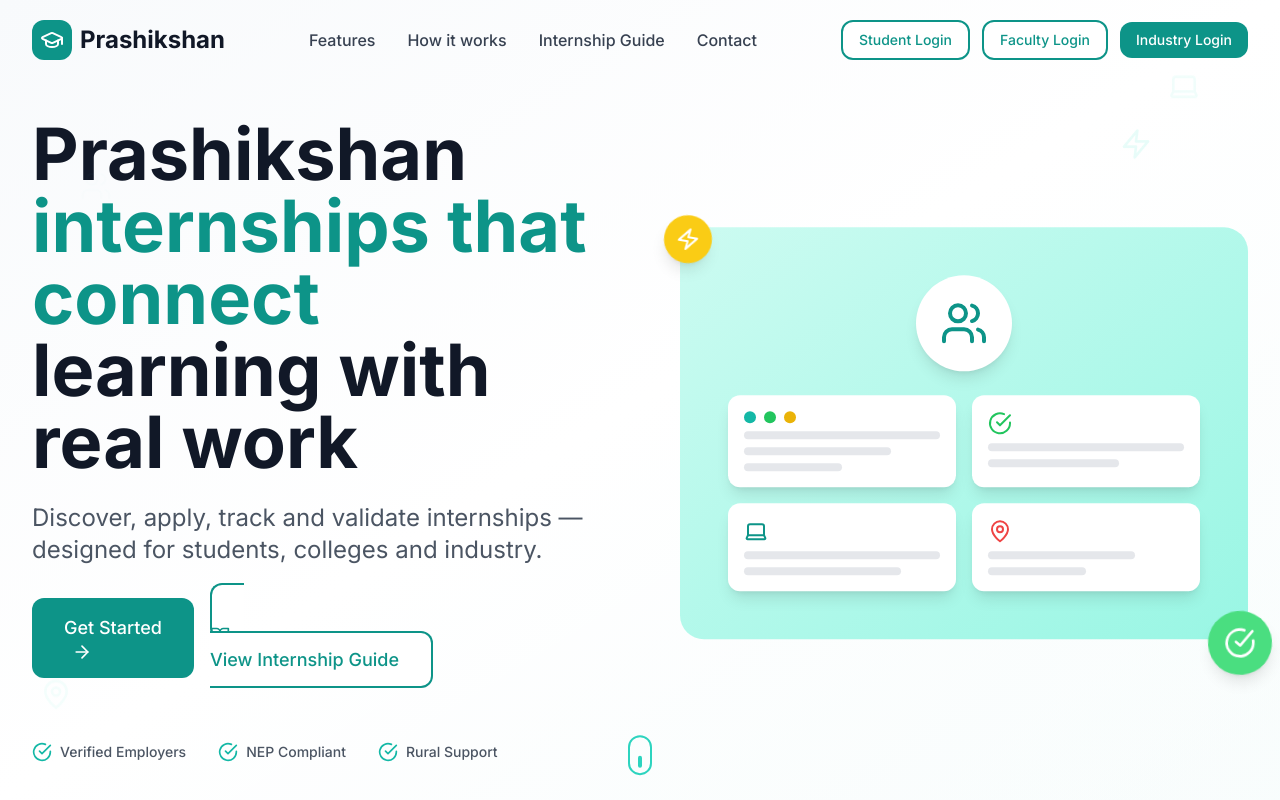
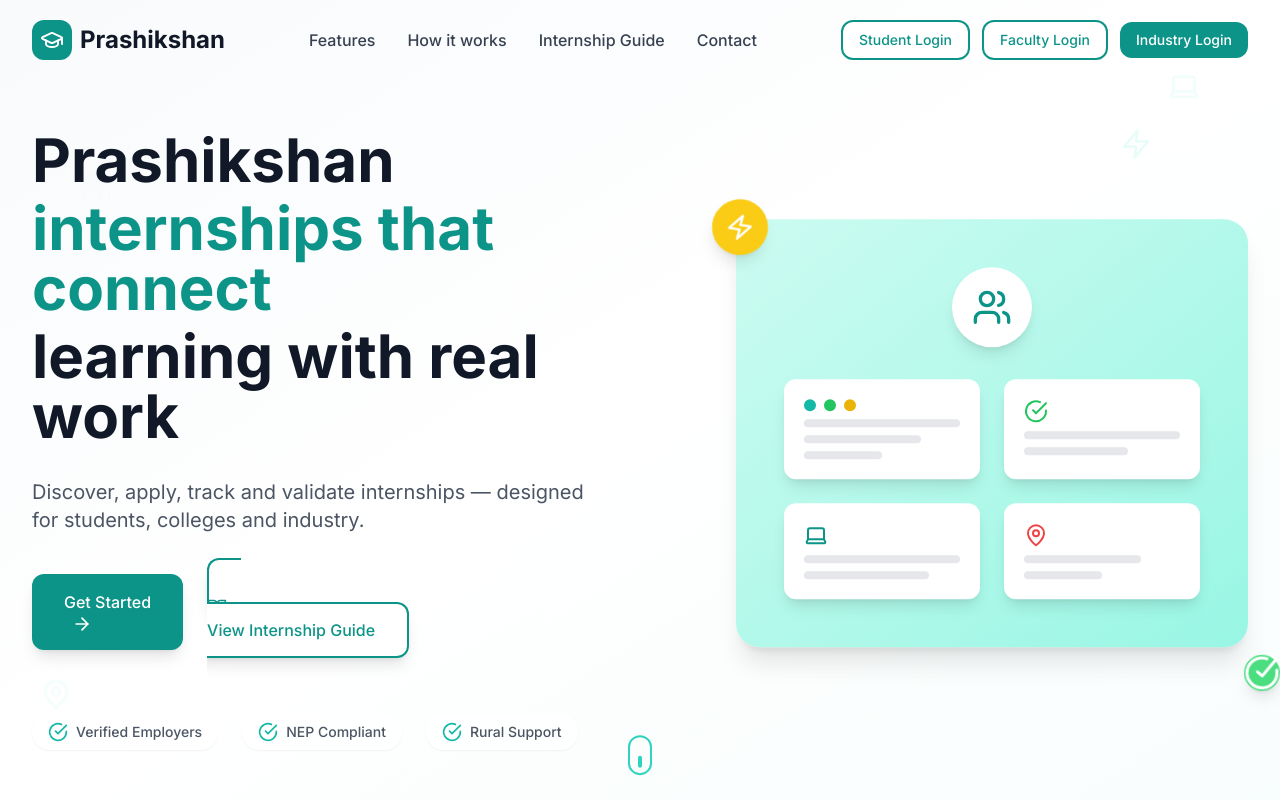
Before and after one commit to natalipawar/Prashikshan-Prototype-2, a React (Vite) app: page / in a window 1280 px wide. Shown: the top 800 px of the page. Built offline with nearby package versions, Linux system fonts and the light colour scheme; the HTML template or start-up script is replaced by a standard one.

Commit message:
Clean and reorganize hero section layout

```diff
--- a/src/components/Hero.jsx
+++ b/src/components/Hero.jsx
@@ -44,30 +44,30 @@
       </div>
 
       <div className="container-custom">
-        <div className="grid lg:grid-cols-2 gap-12 lg:gap-20 items-center">
+        <div className="grid lg:grid-cols-2 gap-16 lg:gap-24 items-center min-h-[600px]">
           {/* Left Content */}
           <motion.div
-            className="space-y-8 text-center lg:text-left"
+            className="space-y-10 text-center lg:text-left"
             initial={{ opacity: 0, x: -50 }}
             animate={{ opacity: 1, x: 0 }}
             transition={{ duration: 0.8, ease: "easeOut" }}
           >
-            <div className="space-y-6">
+            <div className="space-y-8">
               <motion.h1
-                className="text-4xl lg:text-6xl xl:text-7xl font-bold text-gray-900 leading-tight"
+                className="text-4xl lg:text-5xl xl:text-6xl font-bold text-gray-900 leading-tight"
                 initial={{ opacity: 0, y: 30 }}
                 animate={{ opacity: 1, y: 0 }}
                 transition={{ duration: 0.8, delay: 0.2 }}
               >
                 <span className="block">Prashikshan</span>
-                <span className="block text-primary-600">
+                <span className="block text-primary-600 mt-2">
                   internships that connect
                 </span>
-                <span className="block">learning with real work</span>
+                <span className="block mt-2">learning with real work</span>
               </motion.h1>
 
               <motion.p
-                className="text-xl lg:text-2xl text-gray-600 max-w-2xl mx-auto lg:mx-0"
+                className="text-lg lg:text-xl text-gray-600 max-w-xl mx-auto lg:mx-0 leading-relaxed"
                 initial={{ opacity: 0, y: 20 }}
                 animate={{ opacity: 1, y: 0 }}
                 transition={{ duration: 0.8, delay: 0.4 }}
@@ -78,14 +78,14 @@
             </div>
 
             <motion.div
-              className="flex flex-col sm:flex-row gap-4 justify-center lg:justify-start"
+              className="flex flex-col sm:flex-row gap-6 justify-center lg:justify-start"
               initial={{ opacity: 0, y: 20 }}
               animate={{ opacity: 1, y: 0 }}
               transition={{ duration: 0.8, delay: 0.6 }}
             >
               <motion.button
                 onClick={handleGetStarted}
-                className="btn-primary text-lg px-8 py-4 group"
+                className="btn-primary text-base px-8 py-4 group shadow-lg"
                 whileHover={{ scale: 1.05 }}
                 whileTap={{ scale: 0.95 }}
               >
@@ -99,7 +99,7 @@
               >
                 <Link
                   to="/guide"
-                  className="btn-secondary text-lg px-8 py-4 group"
+                  className="btn-secondary text-base px-8 py-4 group shadow-lg"
                 >
                   <BookOpen className="w-5 h-5 mr-2" />
                   View Internship Guide
@@ -109,20 +109,20 @@
 
             {/* Trust indicators */}
             <motion.div
-              className="flex flex-wrap justify-center lg:justify-start gap-8 pt-8"
+              className="flex flex-wrap justify-center lg:justify-start gap-6 pt-6"
               initial={{ opacity: 0 }}
               animate={{ opacity: 1 }}
               transition={{ duration: 0.8, delay: 0.8 }}
             >
-              <div className="flex items-center space-x-2 text-gray-600">
+              <div className="flex items-center space-x-2 text-gray-600 bg-white/80 px-4 py-2 rounded-full shadow-sm">
                 <CheckCircle className="w-5 h-5 text-primary-500" />
                 <span className="text-sm font-medium">Verified Employers</span>
               </div>
-              <div className="flex items-center space-x-2 text-gray-600">
+              <div className="flex items-center space-x-2 text-gray-600 bg-white/80 px-4 py-2 rounded-full shadow-sm">
                 <CheckCircle className="w-5 h-5 text-primary-500" />
                 <span className="text-sm font-medium">NEP Compliant</span>
               </div>
-              <div className="flex items-center space-x-2 text-gray-600">
+              <div className="flex items-center space-x-2 text-gray-600 bg-white/80 px-4 py-2 rounded-full shadow-sm">
                 <CheckCircle className="w-5 h-5 text-primary-500" />
                 <span className="text-sm font-medium">Rural Support</span>
               </div>
@@ -131,15 +131,15 @@
 
           {/* Right Illustration */}
           <motion.div
-            className="relative"
+            className="relative flex justify-center lg:justify-end"
             initial={{ opacity: 0, x: 50 }}
             animate={{ opacity: 1, x: 0 }}
             transition={{ duration: 0.8, delay: 0.3, ease: "easeOut" }}
           >
-            <div className="relative">
+            <div className="relative max-w-lg w-full">
               {/* Main illustration container */}
               <motion.div
-                className="relative bg-gradient-to-br from-primary-100 to-primary-200 rounded-3xl p-8 lg:p-12"
+                className="relative bg-gradient-to-br from-primary-100 to-primary-200 rounded-3xl p-10 lg:p-12 shadow-xl"
                 animate={{
                   y: [0, -10, 0],
                 }}
@@ -150,16 +150,16 @@
                 }}
               >
                 {/* Students collaborating illustration placeholder */}
-                <div className="space-y-6">
+                <div className="space-y-8">
                   <div className="flex justify-center">
-                    <div className="w-24 h-24 bg-white rounded-full flex items-center justify-center shadow-lg">
-                      <Users className="w-12 h-12 text-primary-600" />
+                    <div className="w-20 h-20 bg-white rounded-full flex items-center justify-center shadow-lg">
+                      <Users className="w-10 h-10 text-primary-600" />
                     </div>
                   </div>
 
-                  <div className="grid grid-cols-2 gap-4">
+                  <div className="grid grid-cols-2 gap-6">
                     <motion.div
-                      className="bg-white rounded-xl p-4 shadow-lg"
+                      className="bg-white rounded-xl p-5 shadow-lg"
                       whileHover={{ scale: 1.05, rotate: 2 }}
                       transition={{ type: "spring", stiffness: 300 }}
                     >
@@ -176,7 +176,7 @@
                     </motion.div>
 
                     <motion.div
-                      className="bg-white rounded-xl p-4 shadow-lg"
+                      className="bg-white rounded-xl p-5 shadow-lg"
                       whileHover={{ scale: 1.05, rotate: -2 }}
                       transition={{ type: "spring", stiffness: 300 }}
                     >
@@ -188,7 +188,7 @@
                     </motion.div>
 
                     <motion.div
-                      className="bg-white rounded-xl p-4 shadow-lg"
+                      className="bg-white rounded-xl p-5 shadow-lg"
                       whileHover={{ scale: 1.05, rotate: 2 }}
                       transition={{ type: "spring", stiffness: 300 }}
                     >
@@ -200,7 +200,7 @@
                     </motion.div>
 
                     <motion.div
-                      className="bg-white rounded-xl p-4 shadow-lg"
+                      className="bg-white rounded-xl p-5 shadow-lg"
                       whileHover={{ scale: 1.05, rotate: -2 }}
                       transition={{ type: "spring", stiffness: 300 }}
                     >
@@ -216,7 +216,7 @@
 
               {/* Floating elements around the main illustration */}
               <motion.div
-                className="absolute -top-4 -left-4 w-12 h-12 bg-yellow-400 rounded-full shadow-lg flex items-center justify-center"
+                className="absolute -top-6 -left-6 w-14 h-14 bg-yellow-400 rounded-full shadow-lg flex items-center justify-center"
                 animate={{
                   y: [0, -5, 0],
                   rotate: [0, 10, -10, 0]
@@ -227,11 +227,11 @@
                   ease: "easeInOut"
                 }}
               >
-                <Zap className="w-6 h-6 text-white" />
+                <Zap className="w-7 h-7 text-white" />
               </motion.div>
 
               <motion.div
-                className="absolute -bottom-6 -right-6 w-16 h-16 bg-green-400 rounded-full shadow-lg flex items-center justify-center"
+                className="absolute -bottom-8 -right-8 w-18 h-18 bg-green-400 rounded-full shadow-lg flex items-center justify-center"
                 animate={{
                   y: [0, 5, 0],
                   rotate: [0, -10, 10, 0]
@@ -243,7 +243,7 @@
                   delay: 1
                 }}
               >
-                <CheckCircle className="w-8 h-8 text-white" />
+                <CheckCircle className="w-9 h-9 text-white" />
               </motion.div>
             </div>
           </motion.div>
```
